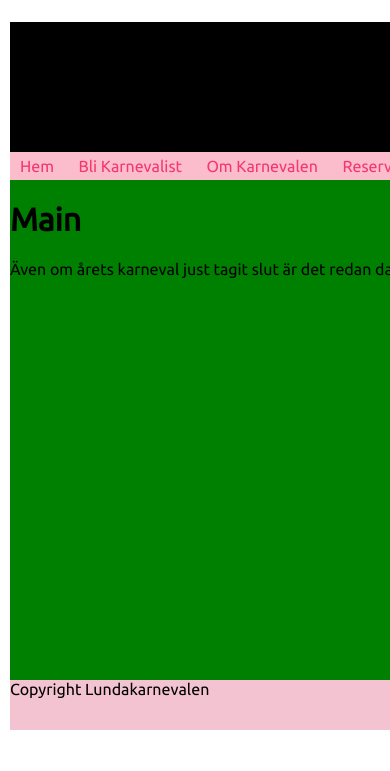
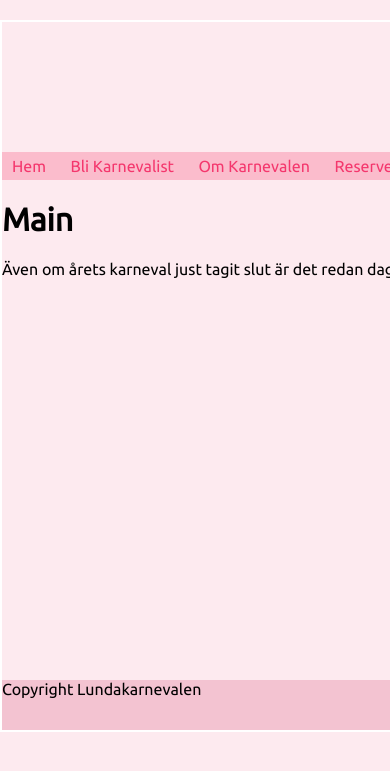
Before and after one commit to dhelvik/Grupp-3-Webbutveckling, a PHP site: page /home.html in a window 390 px wide; the page is wider, and only the part inside the window is pictured. Shown: the top 771 px of that part. Run offline with PHP 8.4, Linux system fonts and the light colour scheme.

Commit message:
fix med css

```diff
--- a/css/css.css
+++ b/css/css.css
@@ -66,7 +66,7 @@
 		width: 20%;
 		height: 100%;
         box-sizing: border-box;
-        padding: 8px;
+        padding-left:8px;
 	}
 
 	.karnevalstaget{
@@ -88,21 +88,26 @@
 
 	}
 	.news{
-		width: 50%;
-		margin: 0 auto;
-		margin-bottom:5%;
-		height:100px;
-		background-color:green;
+		width: 90%;
+        font-size:0.8em;
+		height:100%;
+        line-height: 1.8;
+        text-align:left;
+
 	}
 }
 
 @media only screen and (max-width: 1023px) {
 
-
+    body{
+		background-color:#fbbccc4d;
+		padding:0px;
+		margin:0px;
+	}
 	#container{
 		position: relative;
 		border: 2px solid white;
-		background-color: #000000;
+		background-color: transparent;
 		width: 1200px;
 		margin: 20px auto;
 	}
@@ -111,7 +116,7 @@
 	}
 
 	#main {
-		background-color:green;
+		background-color:transparent;
 		width: 60%;
 		height: 500px;
 		float: left;
@@ -119,28 +124,34 @@
 
 
 	#right{
-		background-color:blue;
+		background-color:transparent;
 		float: left;
 		width: 40%;
-		height: 500px;
+		height: 100%;
+        box-sizing: border-box;
+
 	}
 	.news{
 		width: 50%;
 		margin: 0 auto;
 		margin-bottom:5%;
 		height:100px;
-		background-color:green;
+		background-color:transparent;
 	}
 }
 @media only screen and (max-width: 768px) {
 
 
-
+    body{
+		background-color:#fbbccc4d;
+		padding:0px;
+		margin:0px;
+	}
 	#left{
 		display:none;
 	}
 	#main {
-		background-color:green;
+		background-color:transparent;
 		width: 100%;
 		height: 500px;
 		float: left;
```
